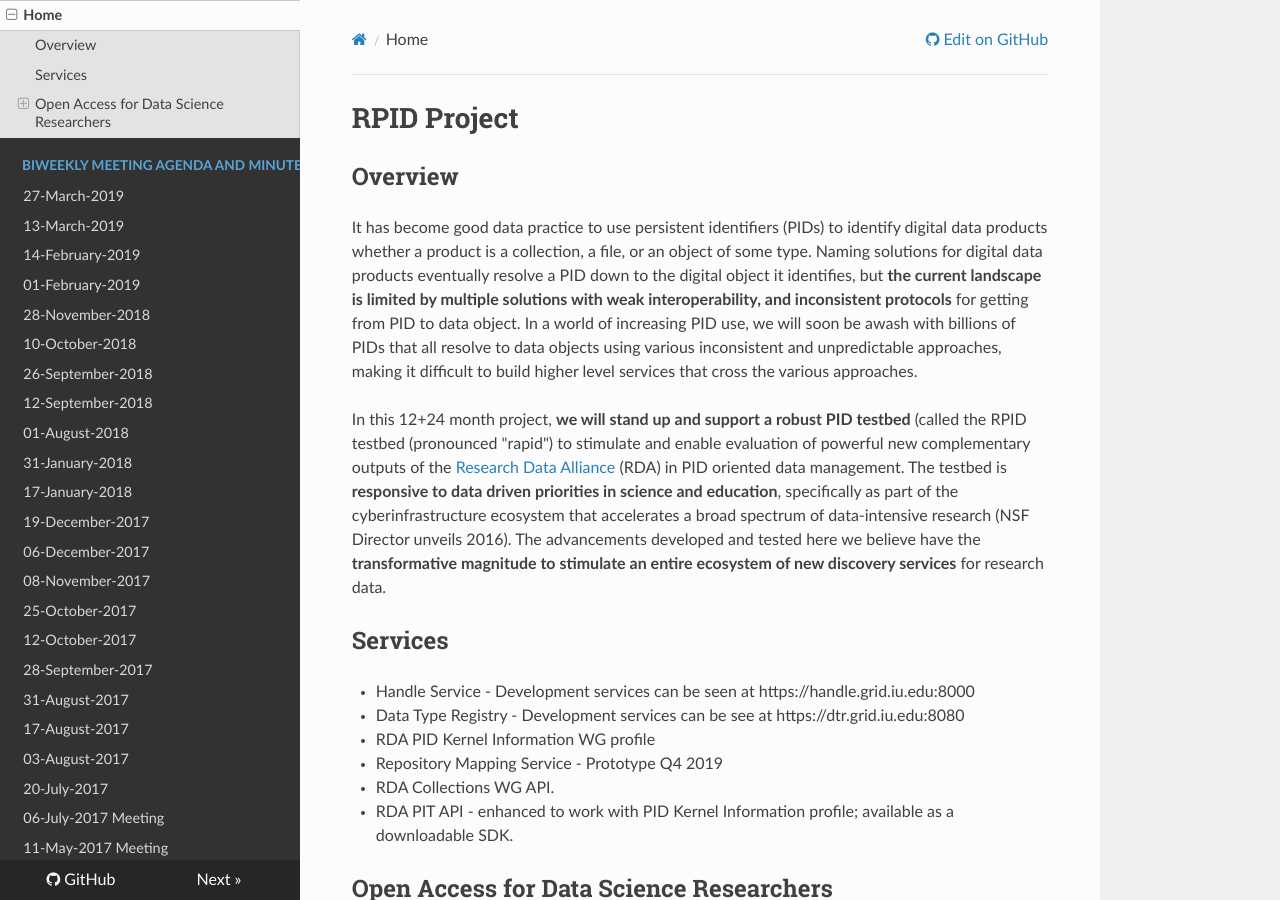
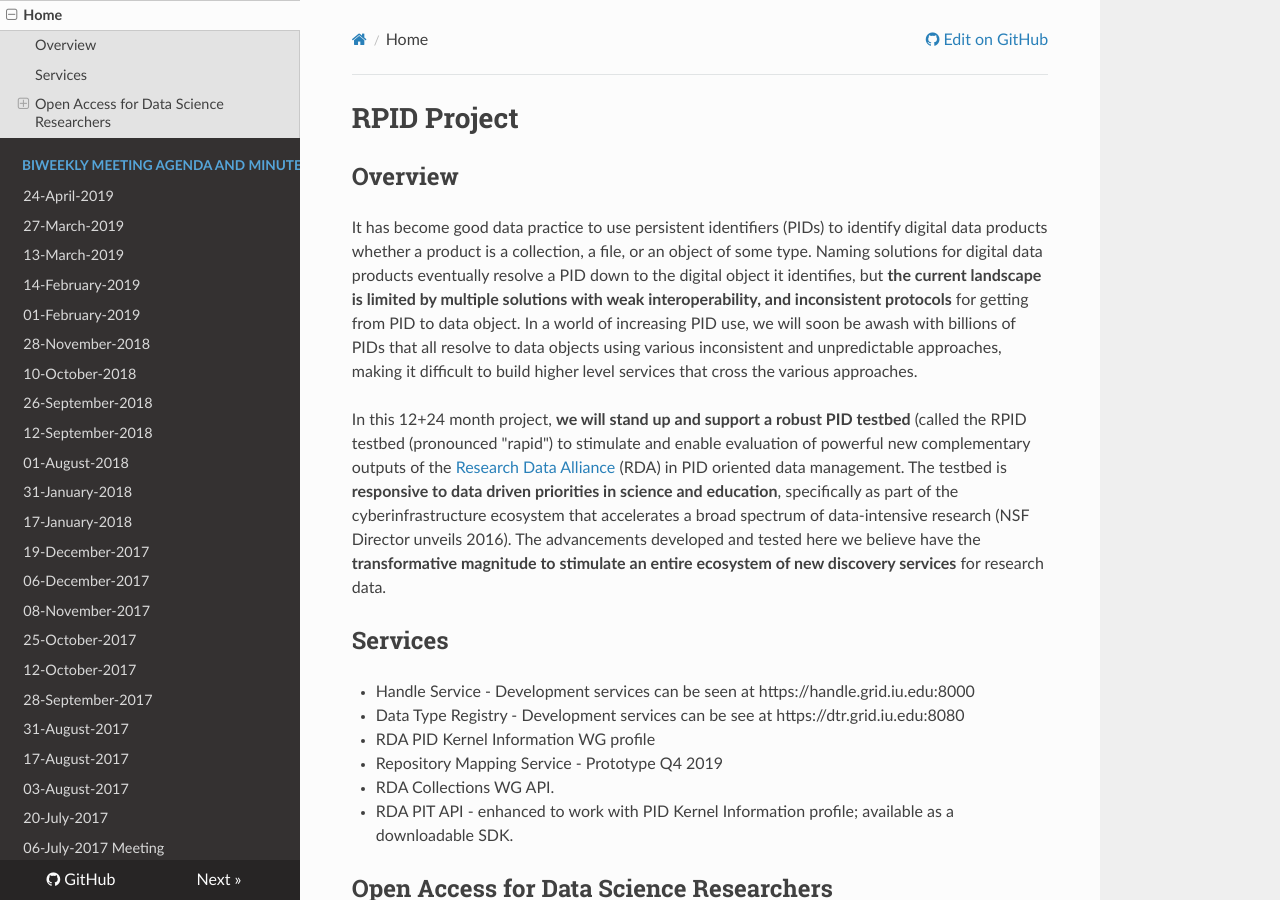
Before and after one commit to rpidproject/rpid, an MkDocs documentation site: the page built from docs/index.md, in a window 1280 px wide and 900 px high. Built offline with MkDocs 1.6.1, drawn with Linux system fonts in a browser that asks for light colours; nearby versions of some CDN libraries; old or Windows-style settings are respelled for this version of MkDocs.

Commit message:
Update mkdocs.yml

```diff
--- a/mkdocs.yml
+++ b/mkdocs.yml
@@ -9,6 +9,7 @@
 pages:
 - Home: 'index.md'
 - BiWeekly Meeting Agenda and Minutes:
+  - '24-April-2019': '24-April-2019.md'
   - '27-March-2019': '27-March-2019.md'
   - '13-March-2019': '13-March-2019.md'
   - '14-February-2019': '14-February-2019.md'
```
